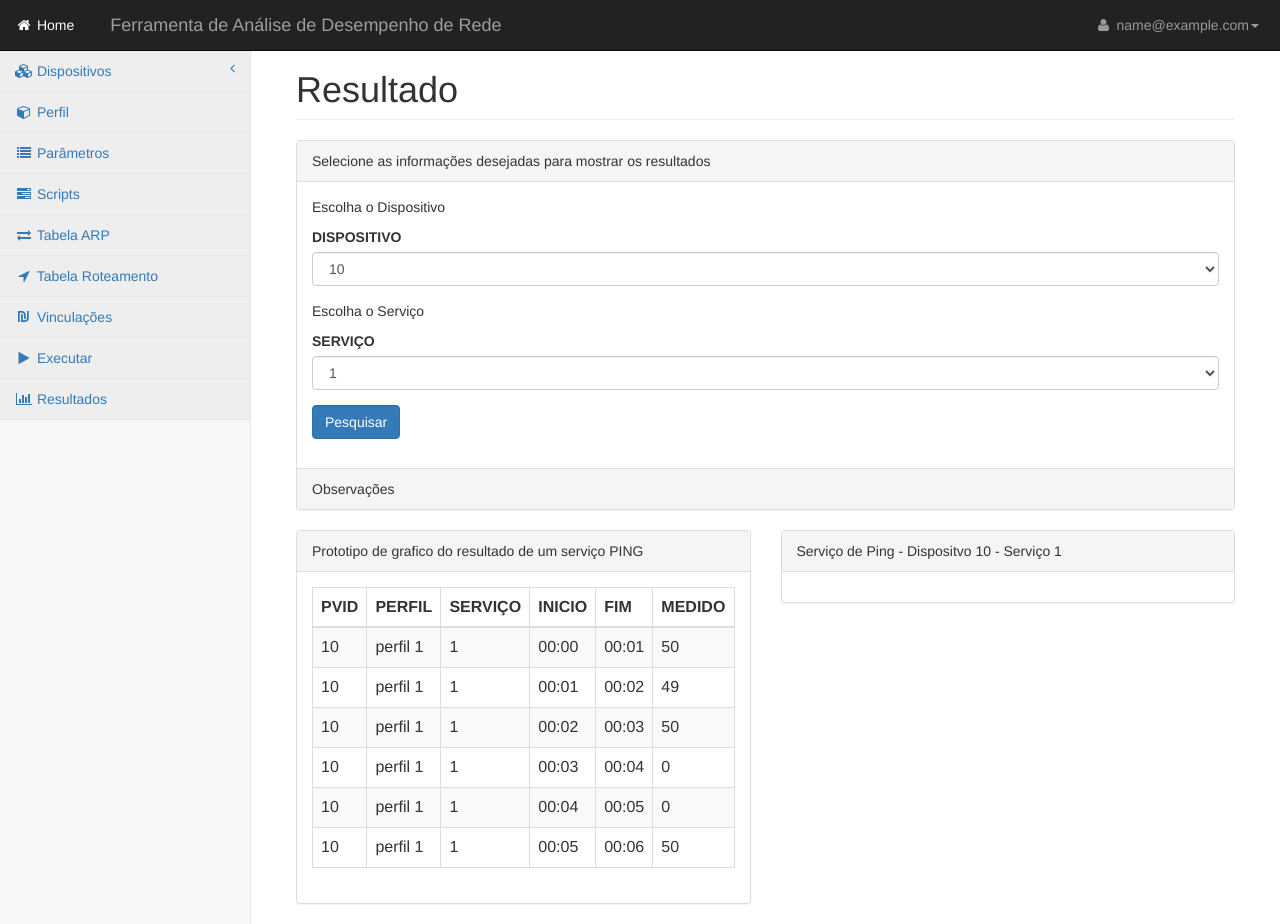
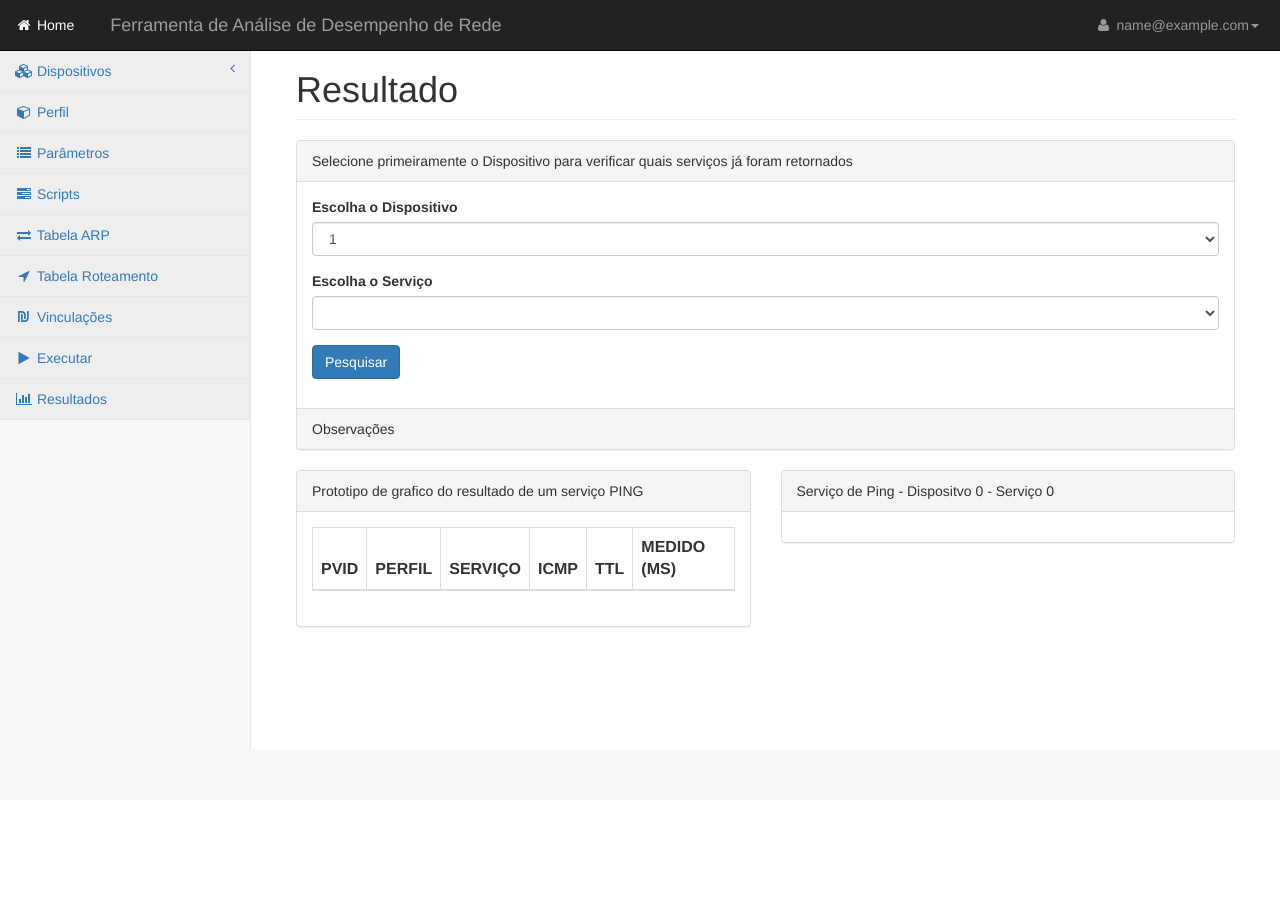
Before and after one commit to viniciustrainotti/tcc-frontend-perform-network, a PHP site: page /slimtest/results.php in a window 1280 px wide. After the commit the page ends 749 px from the top, so only its background shows below. Run offline with PHP 8.4, Linux system fonts and the light colour scheme; the visitor is signed in with stand-in values (Sample User, id 1); tables that the repository leaves empty or names only in its code hold one stand-in row (values such as "Sample post"); lists and menus that the app fills with data are empty; some libraries are stand-ins or nearby versions.

Commit message:
adicionado funcoes a tela de resultados

```diff
--- a/results.php
+++ b/results.php
@@ -52,7 +52,15 @@ $email = $_SESSION["email"];
     <script src="https://oss.maxcdn.com/libs/html5shiv/3.7.0/html5shiv.js"></script>
     <script src="https://oss.maxcdn.com/libs/respond.js/1.4.2/respond.min.js"></script>
     <![endif]-->
-
+<script>
+ $(document).ready(function(){
+		$('#resultspvid').change(function(){
+			$('#teste').load('resultado_select.php?resultspvid='+$('#resultspvid').val());
+			//var r = $('#grupo').val();
+			//alert(r);
+		});
+	});
+</script>
 </head>
 <body>
 
@@ -172,33 +180,55 @@ $email = $_SESSION["email"];
 					<div class="col-lg-12">
 						<div class="panel panel-default">
 							<div class="panel-heading">
-								Selecione as informações desejadas para mostrar os resultados
+								Selecione primeiramente o Dispositivo para verificar quais serviços já foram retornados
 							</div>
 							<div class="panel-body">
 							<form method="" action="" enctype="multipart/form-data">
-								<p>Escolha o Dispositivo</p>
 								<div class="form-group">
-									<label>DISPOSITIVO</label>
-									<select class="form-control" name="dispositivo">
-										<option>10</option>
-										<option>11</option>
-									</select>
-								</div>
-									<p>Escolha o Serviço</p>
-									<div class="form-group">
-										<label>SERVIÇO</label>
-										<select class="form-control" name="servico">
-											<option>1</option>
-											<option>2</option>
-											<option>3</option>
-											<option>4</option>
+										<label>Escolha o Dispositivo</label>
+										<select class="form-control" name="resultspvid" id="resultspvid">
+										<?php
+
+											require_once('dbconnect.php');
+
+											$query = "SELECT pvid FROM dispositivos ORDER BY iddispositivo;";
+											$result = $mysqli->query($query);
+
+											while($row = $result->fetch_assoc()){
+												$data[] = $row;
+												$pvid = $row["pvid"];
+
+												echo "<option value=".$pvid.">".$pvid."</option>";
+											}
+										?>
 										</select>
+									</div>
+									<div class="form-group" id="teste">
+										<label>Escolha o Serviço</label>
+											<select class="form-control" name="servico">
+											<?php
+
+												require_once('dbconnect.php');
+
+												//$query = "SELECT nomescript FROM scripts WHERE gruposcript = '$gruposcript' ORDER BY idscripts";
+												$query = "SELECT num_servico FROM retorno_scripts_teste WHERE pvid_dispositivo = '10' GROUP BY num_servico";
+												$result = $mysqli->query($query);
+
+												while($row = $result->fetch_assoc()){
+													$data[] = $row;
+													$num_servico = $row["num_servico"];
+
+													echo "<option>".$num_servico."</option>";
+												}
+
+											?>
+											</select>
 									</div>
 									<p>
 										<button type="submit" class="btn btn-primary" name="selecao" value="1">Pesquisar</button>
 										<!-- <input type="submit"/> -->
 									</p>
-								</form>
+							</form>
 							</div>
                             <!-- /.panel-body -->
 							<div class="panel-footer">
@@ -223,60 +253,42 @@ $email = $_SESSION["email"];
                                                 <th>PVID</th>
                                                 <th>PERFIL</th>
                                                 <th>SERVIÇO</th>
-                                                <th>INICIO</th>
-												<th>FIM</th>
-												<th>MEDIDO</th>
+                                                <th>ICMP</th>
+												<th>TTL</th>
+												<th>MEDIDO (MS)</th>
                                             </tr>
                                         </thead>
                                         <tbody>
-											<tr>
-												<td>10</td>
-												<td>perfil 1</td>
-												<td>1</td>
-												<td>00:00</td>
-												<td>00:01</td>
-												<td>50</td>
-											</tr>
-											<tr>
-												<td>10</td>
-												<td>perfil 1</td>
-												<td>1</td>
-												<td>00:01</td>
-												<td>00:02</td>
-												<td>49</td>
-											</tr>
-											<tr>
-												<td>10</td>
-												<td>perfil 1</td>
-												<td>1</td>
-												<td>00:02</td>
-												<td>00:03</td>
-												<td>50</td>
-											</tr>
-											<tr>
-												<td>10</td>
-												<td>perfil 1</td>
-												<td>1</td>
-												<td>00:03</td>
-												<td>00:04</td>
-												<td>0</td>
-											</tr>
-											<tr>
-												<td>10</td>
-												<td>perfil 1</td>
-												<td>1</td>
-												<td>00:04</td>
-												<td>00:05</td>
-												<td>0</td>
-											</tr>
-											<tr>
-												<td>10</td>
-												<td>perfil 1</td>
-												<td>1</td>
-												<td>00:05</td>
-												<td>00:06</td>
-												<td>50</td>
-											</tr>
+											<?php
+
+											require_once('dbconnect.php');
+
+											if(isset($_GET['servico'])){
+												$servico = $_GET['servico'];
+											}else{
+												$servico = NULL;
+											}
+
+											if(isset($_GET['resultspvid'])){
+												$resultspvid = $_GET['resultspvid'];
+											}else{
+												$resultspvid = NULL;
+											}
+
+											$query = "SELECT * FROM retorno_scripts_teste WHERE pvid_dispositivo = '$resultspvid' AND num_servico = '$servico' ORDER BY idretorno_scripts_teste;";
+											$result = $mysqli->query($query);
+
+											while($row = $result->fetch_assoc()){
+												$data[] = $row;
+												$pvid_dispositivo = $row["pvid_dispositivo"];
+												$nome_perfil = $row["nome_perfil"];
+												$num_servico = $row["num_servico"];
+												$num_icmp = $row["num_icmp"];
+												$num_ttl = $row["num_ttl"];
+												$num_time = $row["num_time"];
+
+												echo "<tr><td>".$pvid_dispositivo."</td><td>".$nome_perfil."</td><td>".$num_servico."</td><td>".$num_icmp."</td><td>".$num_ttl."</td><td>".$num_time."</td></tr>";
+											}?>
                                         </tbody>
                                     </table>
                                 </div>
@@ -289,7 +301,7 @@ $email = $_SESSION["email"];
                     <div class="col-lg-6">
                         <div class="panel panel-default">
                             <div class="panel-heading">
-                                Serviço de Ping - Dispositvo 10 - Serviço 1
+                                Serviço de Ping - Dispositvo <?php if(isset($_GET['resultspvid'])){ echo $_GET['resultspvid']; } else { echo "0"; } ?> - Serviço <?php if(isset($_GET['servico'])){ echo $_GET['servico']; } else { echo "0"; } ?>
                             </div>
                             <!-- /.panel-heading -->
                             <div class="panel-body">
@@ -321,25 +333,29 @@ $email = $_SESSION["email"];
 </body>
 </html>
 
+<?php
+
+if(isset($_GET['servico'])){
+	$servico = $_GET['servico'];
+}else{
+	$servico = NULL;
+}
+
+$connect = mysqli_connect("localhost", "root", "", "teste");
+$query = "SELECT * FROM retorno_scripts_teste WHERE num_servico = '$servico' ORDER BY idretorno_scripts_teste";
+$result = mysqli_query($connect, $query);
+$chart_data = '';
+while($row = mysqli_fetch_array($result))
+{
+	$chart_data .= "{ y: ".$row["num_icmp"].", a: ".$row["num_time"]."}, ";
+}
+$chart_data = substr($chart_data, 0, -2);
+?>
+
 <script>
 Morris.Line({
 	element : 'chart',
-	data : [
-	{ y: '00:00', a: 50 },
-    { y: '00:01', a: 49 },
-    { y: '00:02', a: 50 },
-    { y: '00:03', a: 0 },
-    { y: '00:04', a: 0 },
-    { y: '00:05', a: 50 },
-	{ y: '00:06', a: 51 },
-	{ y: '00:07', a: 55 },
-	{ y: '00:08', a: 60 },
-	{ y: '00:09', a: 55 },
-	{ y: '00:10', a: 53 },
-	{ y: '00:11', a: 49 },
-	{ y: '00:12', a: 100 },
-    { y: '00:13', a: 49 }
-	],
+	data : [ <?php echo $chart_data; ?>	],
 	xkey : 'y',
 	ykeys: ['a'],
 	labels : ['Valor medido (ms)'],
```
Also changed, not shown: resultado_select.php (added, +20 -0 lines).
